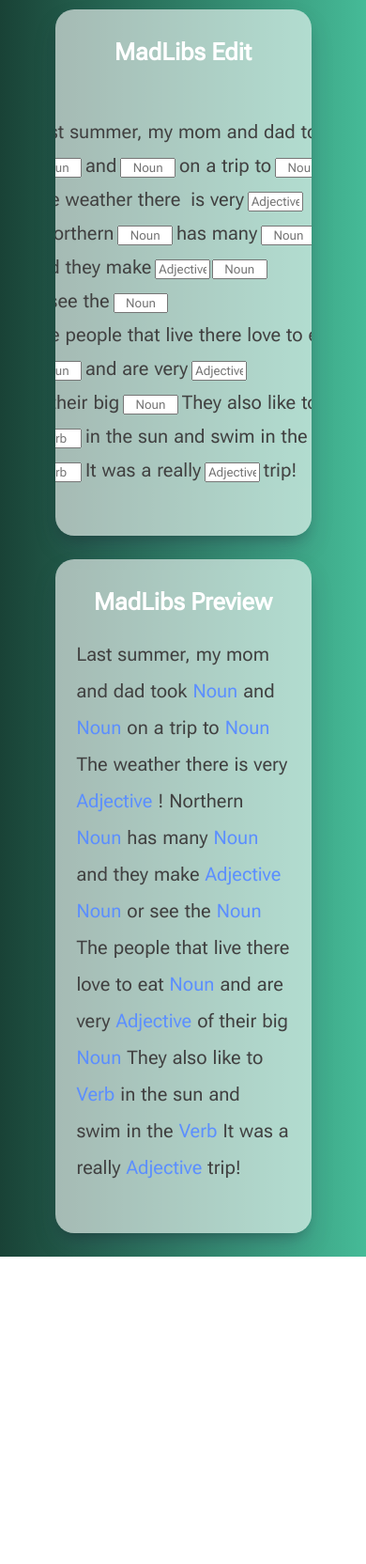
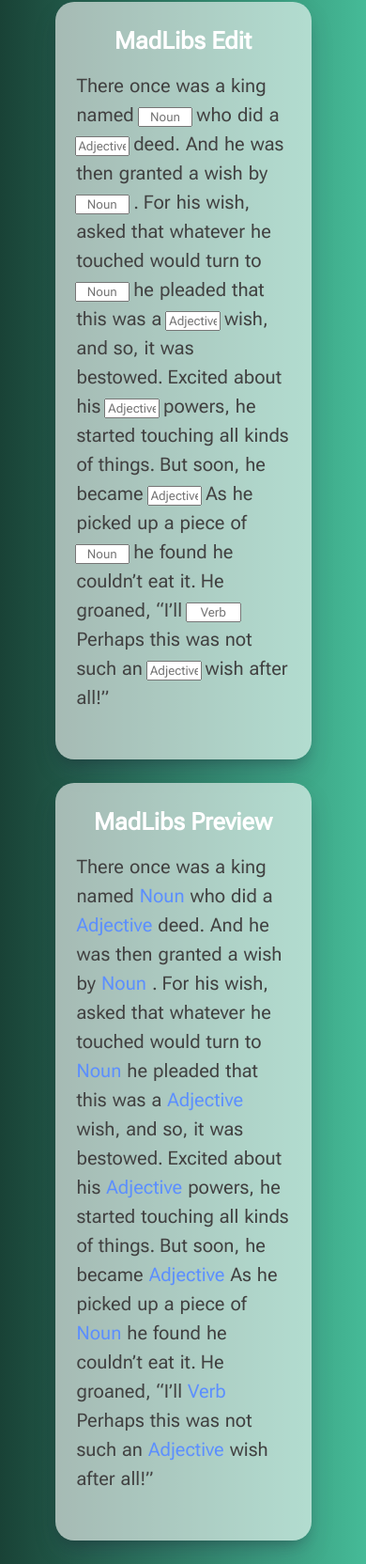
Before and after one commit to Recoded-BPRM-Turkey-FEW-2022/mad-libs-ark, a plain HTML site: page index.html in a window 390 px wide. Shown: the part 55-1719 px from the top of the page at 94% size. Before the commit the page ends 1392 px from the top, so only its background shows below. Drawn offline with Linux system fonts and the light colour scheme.

Commit message:
last version, I swear

```diff
--- a/index.html
+++ b/index.html
@@ -24,14 +24,14 @@
   </div>
   <main>
     <div class="madLibsEdit container">
-      <h2>MadLibs Edit</h2><br>
+      <h2>MadLibs Edit</h2>
       <form action="FormMadlibs" id="FormMadlibs" name="FormMadlibs" onsubmit="" style="padding: 20px;">
 
       </form>
     </div>
     <div class="madLibsPreview container-Preview">
       <h2>MadLibs Preview</h2>
-      <div class="test" id="test">
+      <div>
         <form action="FormMadlibs" id="formMadLibsPreview" name="FormMadlibs" onsubmit="" style="padding: 20px;">
 
         </form>
--- a/madlibs.js
+++ b/madlibs.js
@@ -1,13 +1,3 @@
-
-function fetchStory(rawStory) {
-  return fetch('./story.txt')
-  .then(response => response.text()).then(processedStory => {
-    console.log(processedStory);
-    parseStory(processedStory);
-  });
-}
-
-// fetchStory();
 
 const FormMadlibs = document.getElementById("FormMadlibs");
 const madLibsPreview = document.getElementById("formMadLibsPreview");
@@ -25,7 +15,6 @@ for(let i of arrayStory) {
       const elementNoun = document.createElement("input");
       elementNoun.innerText = i;
       elementNoun.placeholder = "Noun";
-    elementNoun.onkeydown = "handleEnter(event)";
       FormMadlibs.appendChild(elementNoun);
 
       const elementPreview = document.createElement("p");
@@ -47,7 +36,6 @@ for(let i of arrayStory) {
       const elementVerb = document.createElement("input");
       elementVerb.innerText = i;
       elementVerb.placeholder = "Verb";
-    elementVerb.onkeydown = "handleEnter(event)";
       FormMadlibs.appendChild(elementVerb);
 
       const elementPreview = document.createElement("p");
@@ -68,7 +56,6 @@ for(let i of arrayStory) {
       const elementAdjective = document.createElement("input");
       elementAdjective.innerText = i;
       elementAdjective.placeholder = "Adjective";
-    elementAdjective.onkeydown = "handleEnter(event)";
       FormMadlibs.appendChild(elementAdjective);
 
       const elementPreview = document.createElement("p");
@@ -86,13 +73,13 @@ for(let i of arrayStory) {
       });
     }
     else {
-    const elementNoun = document.createElement("label");
-    elementNoun.textContent = i;
+      const elementText = document.createElement("label");
+      elementText.textContent = i;
 
       const elementPreview = document.createElement("p");
       elementPreview.textContent = i;
 
-    FormMadlibs.appendChild(elementNoun);
+      FormMadlibs.appendChild(elementText);
       madLibsPreview.appendChild(elementPreview);
     }
   }
@@ -108,10 +95,6 @@ if (event.key==="Enter") {
 
 FormMadlibs.addEventListener("keydown", handleEnter);
 
-function previewChange(elementPreview, id) {
-elementPreview.textContent = document.getElementById(id).value;
-}
-
 getRawStory().then(parseStory).then((processedStory) => {
 // console.log(processedStory);
 processedStory;
--- a/style.css
+++ b/style.css
@@ -54,10 +54,6 @@ h2 {
     /* align-items: center;  */
     flex-direction: column;
 }
-/*
-.test {
-    display: inline-block;
-  } */
 
 form input {
     text-align: center;
@@ -70,6 +66,7 @@ input:focus {
 }
 
 label {
+    display: inline-block;
     color: rgb(65, 65, 65);
     font-size: 20px;
     margin: 3px;
@@ -85,7 +82,7 @@ p {
 @media (max-width:1140px) {
     body{
         font-size: 1.2vh;
-        line-height: 2rem;
+        line-height: 1.5rem;
     }
     h1{
         font-size: 4.5vh;
```
Also changed, not shown: story.txt. Lines whose indentation alone changed are shown as unchanged.
